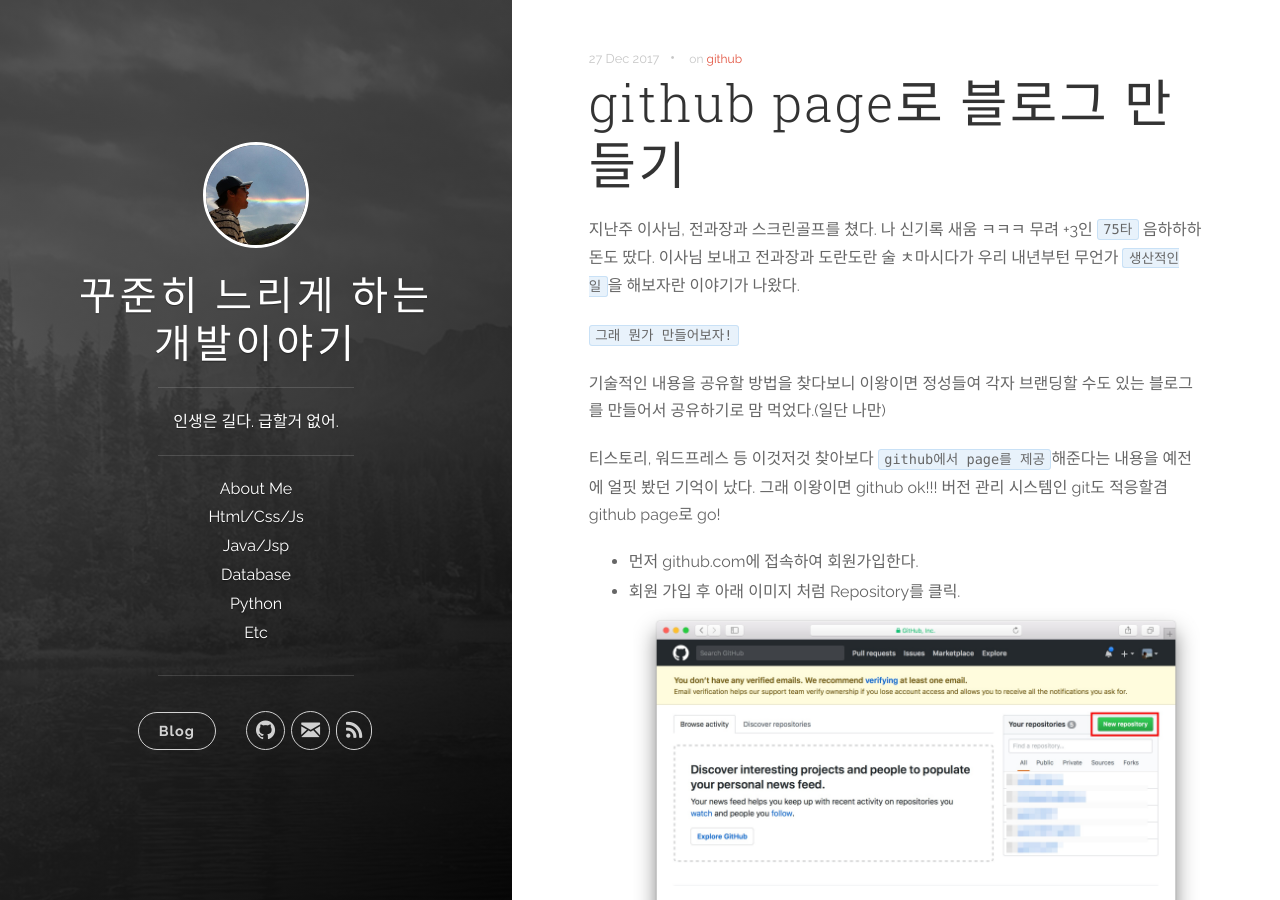
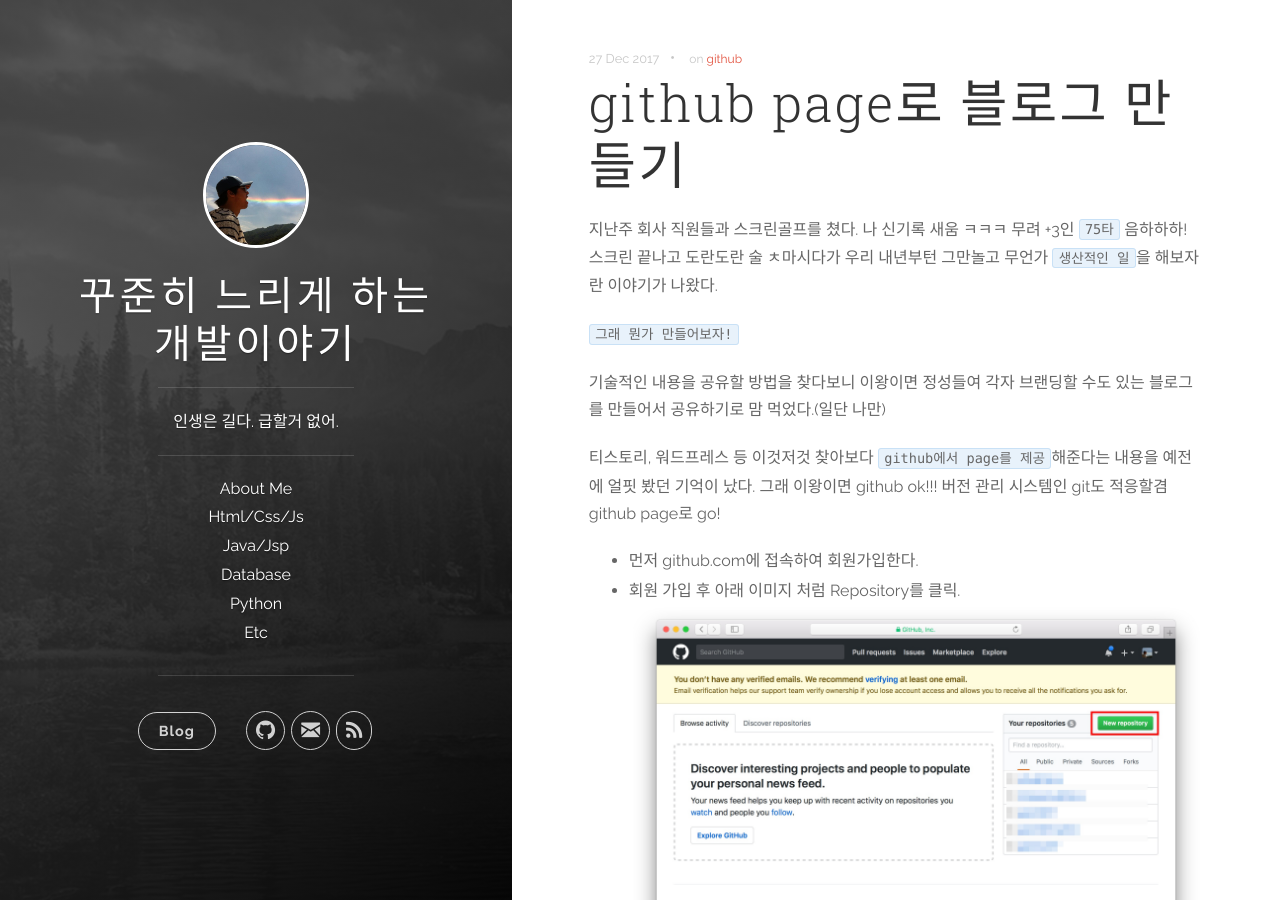
Before and after one commit to lohanyeon/lohanyeon.github.io, a Jekyll site: the page built from _posts/2017-12-28-github-page(1).md, in a window 1280 px wide and 900 px high. Built offline with Jekyll 4.4.1, drawn with Linux system fonts in a browser that asks for light colours; nearby versions of some CDN libraries; comment, search, counter and statistics services are not loaded.

Commit message:
update blog

```diff
--- a/_posts/2017-12-28-github-page(1).md
+++ b/_posts/2017-12-28-github-page(1).md
@@ -6,10 +6,10 @@
 comments: true
 ---
 
-지난주 이사님, 전과장과 스크린골프를 쳤다.
+지난주 회사 직원들과 스크린골프를 쳤다.
 나 신기록 새움 ㅋㅋㅋ
-무려 +3인 `75타` 음하하하 돈도 땄다.
-이사님 보내고 전과장과 도란도란 술 ㅊ마시다가 우리 내년부턴 무언가 `생산적인 일`을 해보자란
+무려 +3인 `75타` 음하하하!
+스크린 끝나고 도란도란 술 ㅊ마시다가 우리 내년부턴 그만놀고 무언가 `생산적인 일`을 해보자란
 이야기가 나왔다.
 
 `그래 뭔가 만들어보자!`
```
